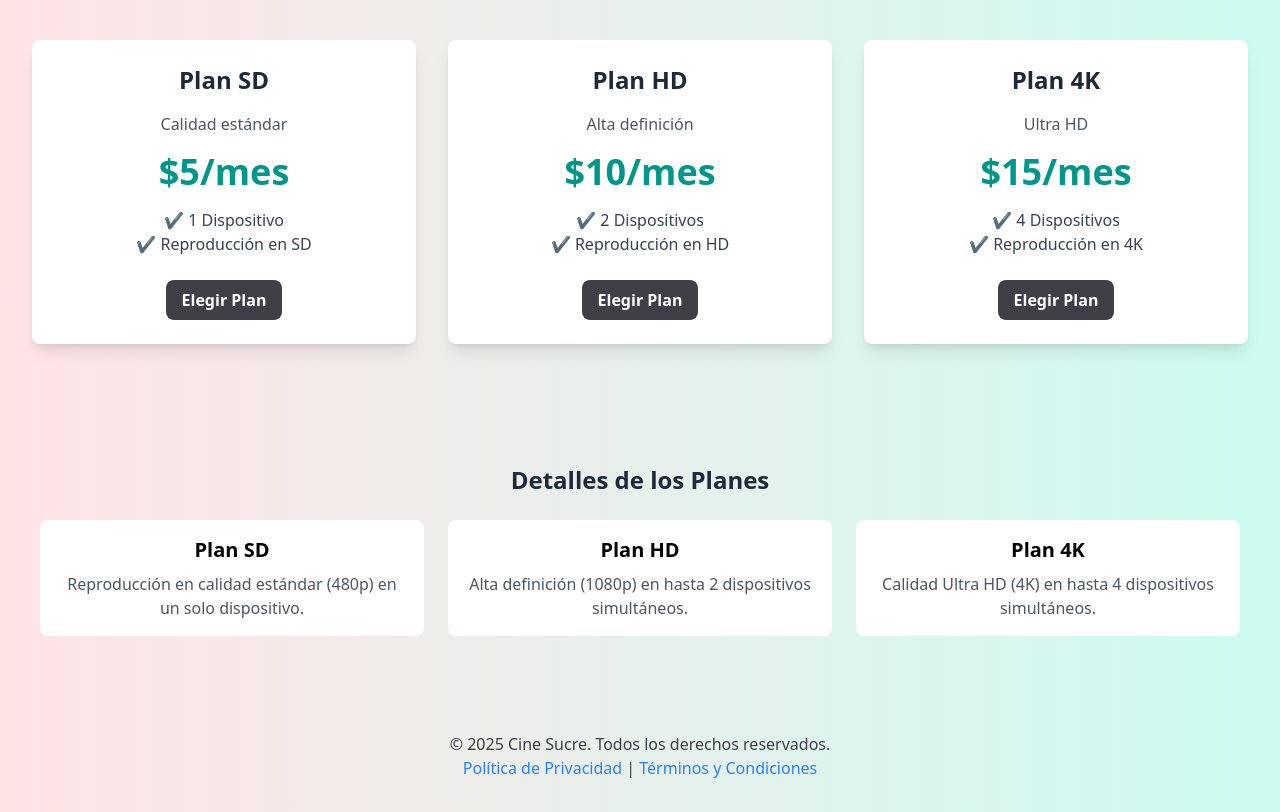
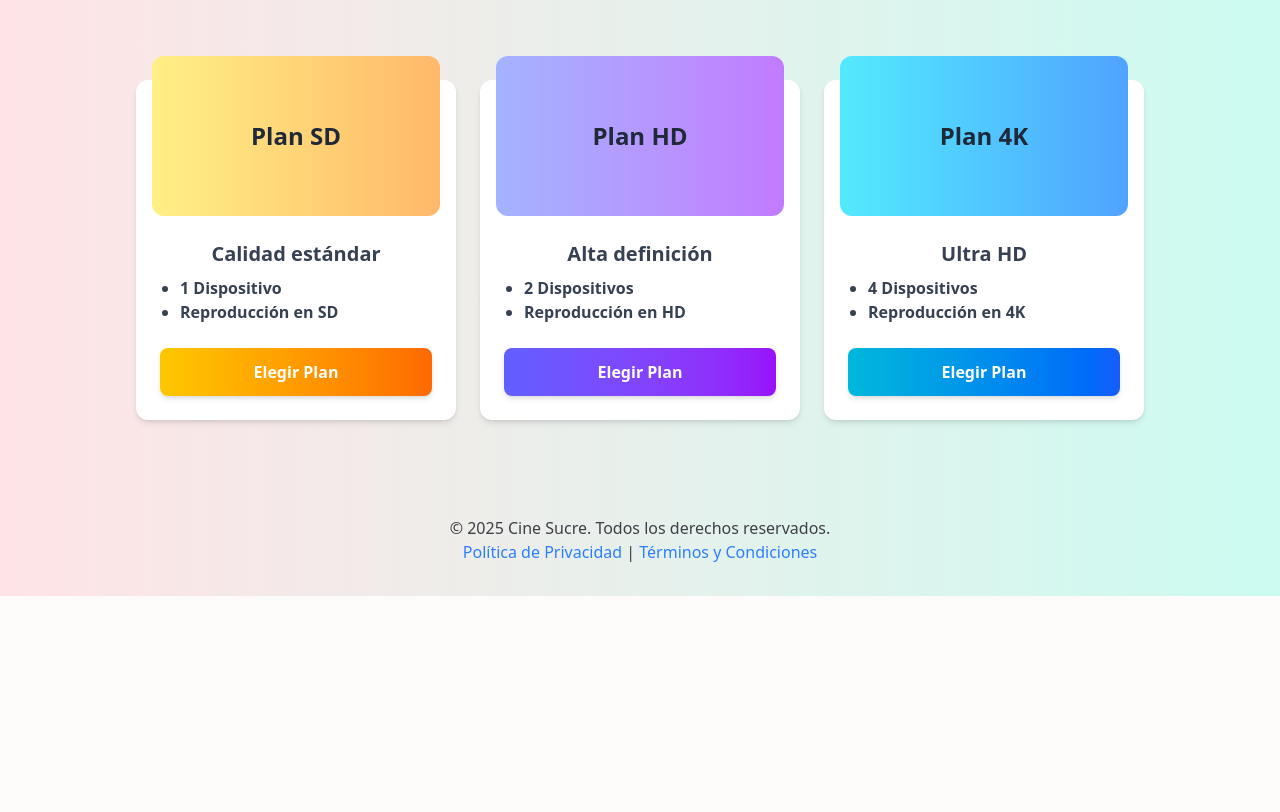
Before and after one commit to EverDCA/ProyectoEmpresa, a Flask app: page /plans in a window 1280 px wide. Shown: the part 212-1024 px from the top of the page. After the commit the page ends 808 px from the top, so only its background shows below. Run offline with Flask 3, Linux system fonts and the light colour scheme; style sheets or scripts are compiled from the project's sources.

Commit message:
update templates

```diff
--- a/templates/index.html
+++ b/templates/index.html
@@ -22,7 +22,7 @@
                 </ul>
             </div>
         </div>
-        <a href="/login"><button type="submit" class="w-40 bg-zinc-700 text-white font-bold py-2 px-4 rounded-lg hover:bg-zinc-800 transition duration-200">Iniciar Sesión</button></a>
+        <a href="/login"><button type="submit" class="w-40 rounded-lg bg-gradient-to-r from-cyan-400 to-blue-400 p-3 font-bold text-gray-800 shadow-md hover:shadow-lg">Iniciar Sesión</button></a>
     </nav>
     <!-- End Navigation Bar -->
 
@@ -34,7 +34,7 @@
         <div class="w-full md:w-1/2 text-center md:text-left p-4">
             <h1 class="lg:text-5xl font-bold leading-tight text-3xl">Cine Sucre</h1>
             <p class="mt-4 text-lg font-normal">Mira las mejores películas y al mejor precio con Cine Sucre. Ofrecemos servicios de streaming de la mejor calidad!</p>
-            <button type="submit" class="w-40 bg-zinc-700 text-white font-bold py-2 px-4 mt-10 rounded-lg hover:bg-zinc-800 transition duration-200 ">Ver Más!</button>
+            <button type="submit" class="w-60 rounded-lg bg-gradient-to-r from-yellow-300 to-orange-300 p-3 font-bold text-gray-800 shadow-md hover:shadow-lg mt-10">Ver Más!</button>
         </div>
     </div>
 </header>
--- a/templates/login.html
+++ b/templates/login.html
@@ -6,7 +6,7 @@
     <link rel="stylesheet" href="{{url_for('static',filename='output.css')}}">
     <title>Login</title>
 </head>
-<body class="flex flex-col items-center justify-center min-h-screen w-full bg-cover bg-center bg-gradient-to-r from-rose-100 to-teal-100 p-4">
+<body class="flex flex-col items-center min-h-screen w-full bg-cover bg-center bg-gradient-to-r from-rose-100 to-teal-100 p-4">
     {% include 'nav.html' %}
 
     <div class="bg-white p-6 rounded-lg shadow-xl w-full max-w-sm sm:max-w-md md:max-w-lg lg:max-w-xl">
@@ -29,7 +29,7 @@
           </div>
 
           <button type="submit"
-              class="w-full bg-zinc-700 text-white font-bold py-2 px-4 rounded-lg hover:bg-zinc-800 transition duration-200">
+          class="w-full rounded-lg bg-gradient-to-r from-indigo-400 to-purple-400 p-3 font-bold text-gray-800 shadow-md hover:shadow-lg">
               Iniciar Sesión
           </button>
       </form>
--- a/templates/plans.html
+++ b/templates/plans.html
@@ -1,10 +1,9 @@
 <!DOCTYPE html>
-<html lang="en">
+<html lang="es">
 <head>
     <meta charset="UTF-8">
     <meta name="viewport" content="width=device-width, initial-scale=1.0">
     <link rel="stylesheet" href="{{url_for('static',filename='output.css')}}">
-
     <title>Planes de Streaming</title>
 </head>
 <body class="flex flex-col min-h-screen bg-gradient-to-r from-rose-100 to-teal-100 p-4">
@@ -16,66 +15,66 @@
 </header>
 
 <!-- Main Content -->
-<main class="flex-1 container mx-auto py-10 px-4">
-    <div class="grid grid-cols-1 md:grid-cols-3 gap-8">
+<main class="flex justify-center items-center flex-1 py-10 px-2 sm:px-4">
+    <div class="grid grid-cols-1  md:grid-cols-2 lg:grid-cols-3 gap-6 max-w-6xl mx-auto ">
         <!-- Plan SD -->
-        <div class="bg-white rounded-lg shadow-lg p-6 text-center">
-            <h2 class="text-2xl font-bold text-gray-800">Plan SD</h2>
-            <p class="mt-4 text-gray-600">Calidad estándar</p>
-            <p class="text-4xl font-extrabold mt-4 text-teal-600">$5/mes</p>
-            <ul class="mt-4 text-gray-700">
-                <li>✔ 1 Dispositivo</li>
-                <li>✔ Reproducción en SD</li>
-            </ul>
-            <button class="mt-6 bg-zinc-700 text-white font-bold py-2 px-4 rounded-lg hover:bg-zinc-800 transition duration-200">Elegir Plan</button>
+        <div class=" flex w-full sm:w-80 flex-col rounded-xl bg-white bg-clip-border text-gray-700 shadow-md mt-10">
+            <div class=" mx-4 -mt-6 h-40 overflow-hidden rounded-xl bg-gradient-to-r from-yellow-200 to-orange-300 text-gray-800 text-2xl font-bold flex justify-center items-center">
+                Plan SD
+            </div>
+            <div class="p-6 text-center">
+                <h5 class="mb-2 text-xl font-bold">Calidad estándar</h5>
+                <ul class="text-gray-700 font-semibold list-disc text-left pl-5">
+                    <li>1 Dispositivo</li>
+                    <li>Reproducción en SD</li>
+                </ul>
+            </div>
+            <div class="p-6 pt-0">
+                <button class="w-full rounded-lg bg-gradient-to-r from-yellow-400 to-orange-500 p-3 font-bold text-white shadow-md hover:shadow-lg hover:from-yellow-500 hover:to-orange-600 transition">
+                    Elegir Plan
+                </button>
+            </div>
         </div>
 
         <!-- Plan HD -->
-        <div class="bg-white rounded-lg shadow-lg p-6 text-center">
-            <h2 class="text-2xl font-bold text-gray-800">Plan HD</h2>
-            <p class="mt-4 text-gray-600">Alta definición</p>
-            <p class="text-4xl font-extrabold mt-4 text-teal-600">$10/mes</p>
-            <ul class="mt-4 text-gray-700">
-                <li>✔ 2 Dispositivos</li>
-                <li>✔ Reproducción en HD</li>
-            </ul>
-            <button class="mt-6 bg-zinc-700 text-white font-bold py-2 px-4 rounded-lg hover:bg-zinc-800 transition duration-200">Elegir Plan</button>
+        <div class=" flex w-full sm:w-80 flex-col rounded-xl bg-white bg-clip-border text-gray-700 shadow-md mt-10">
+            <div class=" mx-4 -mt-6 h-40 overflow-hidden rounded-xl bg-gradient-to-r from-indigo-300 to-purple-400 text-gray-800 text-2xl font-bold flex justify-center items-center">
+                Plan HD
+            </div>
+            <div class="p-6 text-center">
+                <h5 class="mb-2 text-xl font-bold">Alta definición</h5>
+                <ul class="text-gray-700 font-semibold list-disc text-left pl-5">
+                    <li>2 Dispositivos</li>
+                    <li>Reproducción en HD</li>
+                </ul>
+            </div>
+            <div class="p-6 pt-0">
+                <button class="w-full rounded-lg bg-gradient-to-r from-indigo-500 to-purple-600 p-3 font-bold text-white shadow-md hover:shadow-lg hover:from-indigo-600 hover:to-purple-700 transition">
+                    Elegir Plan
+                </button>
+            </div>
         </div>
 
         <!-- Plan 4K -->
-        <div class="bg-white rounded-lg shadow-lg p-6 text-center">
-            <h2 class="text-2xl font-bold text-gray-800">Plan 4K</h2>
-            <p class="mt-4 text-gray-600">Ultra HD</p>
-            <p class="text-4xl font-extrabold mt-4 text-teal-600">$15/mes</p>
-            <ul class="mt-4 text-gray-700">
-                <li>✔ 4 Dispositivos</li>
-                <li>✔ Reproducción en 4K</li>
-            </ul>
-            <button class="mt-6 bg-zinc-700 text-white font-bold py-2 px-4 rounded-lg hover:bg-zinc-800 transition duration-200">Elegir Plan</button>
+        <div class=" flex w-full sm:w-80 flex-col rounded-xl bg-white bg-clip-border text-gray-700 shadow-md mt-10">
+            <div class=" mx-4 -mt-6 h-40 overflow-hidden rounded-xl bg-gradient-to-r from-cyan-300 to-blue-400 text-gray-800 text-2xl font-bold flex justify-center items-center">
+                Plan 4K
+            </div>
+            <div class="p-6 text-center">
+                <h5 class="mb-2 text-xl font-bold">Ultra HD</h5>
+                <ul class="text-gray-700 font-semibold list-disc text-left pl-5">
+                    <li>4 Dispositivos</li>
+                    <li>Reproducción en 4K</li>
+                </ul>
+            </div>
+            <div class="p-6 pt-0">
+                <button class="w-full rounded-lg bg-gradient-to-r from-cyan-500 to-blue-600 p-3 font-bold text-white shadow-md hover:shadow-lg hover:from-cyan-600 hover:to-blue-700 transition">
+                    Elegir Plan
+                </button>
+            </div>
         </div>
     </div>
 </main>
-
-<!-- Additional Info -->
-<section class=" py-10 mt-10">
-    <div class="container mx-auto px-6">
-        <h2 class="text-2xl font-bold text-center text-gray-800 mb-6">Detalles de los Planes</h2>
-        <div class="grid grid-cols-1 md:grid-cols-3 gap-6 text-center">
-            <div class="bg-white p-4 rounded-lg">
-                <h3 class="text-xl font-semibold">Plan SD</h3>
-                <p class="text-gray-600 mt-2">Reproducción en calidad estándar (480p) en un solo dispositivo.</p>
-            </div>
-            <div class="bg-white p-4 rounded-lg">
-                <h3 class="text-xl font-semibold">Plan HD</h3>
-                <p class="text-gray-600 mt-2">Alta definición (1080p) en hasta 2 dispositivos simultáneos.</p>
-            </div>
-            <div class="bg-white p-4 rounded-lg">
-                <h3 class="text-xl font-semibold">Plan 4K</h3>
-                <p class="text-gray-600 mt-2">Calidad Ultra HD (4K) en hasta 4 dispositivos simultáneos.</p>
-            </div>
-        </div>
-    </div>
-</section>
 
 <!-- Footer -->
 {% include 'footer.html' %}
--- a/templates/recover.html
+++ b/templates/recover.html
@@ -5,7 +5,9 @@
     <link rel="stylesheet" href="{{url_for('static',filename='output.css')}}">
     <title>Recuperar Contraseña</title>
 </head>
-<body class="flex flex-col items-center justify-center min-h-screen w-full bg-cover bg-center bg-gradient-to-r from-rose-100 to-teal-100 p-4">
+<body class="flex flex-col items-center min-h-screen w-full bg-cover bg-center bg-gradient-to-r from-rose-100 to-teal-100 p-4">
+
+
         {% include 'nav.html' %}
 
     <div class="bg-white p-6 rounded-lg shadow-xl w-full max-w-sm sm:max-w-md md:max-w-lg lg:max-w-xl">
@@ -22,7 +24,7 @@
             </div>
 
             <button type="submit"
-                class="w-full bg-zinc-700 text-white font-bold py-2 px-4 rounded-lg hover:bg-zinc-800 transition duration-200">
+                class="w-full rounded-lg bg-gradient-to-r from-indigo-400 to-purple-400 p-3 font-bold text-gray-800 shadow-md hover:shadow-lg">
                 Enviar Enlace de Recuperación
             </button>
         </form>
--- a/templates/register.html
+++ b/templates/register.html
@@ -7,7 +7,7 @@
     <link rel="stylesheet" href="{{url_for('static',filename='output.css')}}">
     <title>Registro</title>
 </head>
-<body class="flex flex-col items-center justify-center min-h-screen w-full bg-cover bg-center bg-gradient-to-r from-rose-100 to-teal-100 p-4">
+<body class="flex flex-col items-center min-h-screen w-full bg-cover bg-center bg-gradient-to-r from-rose-100 to-teal-100 p-4">
         {% include 'nav.html' %}
 
     <div class="bg-white p-6 rounded-lg shadow-xl w-full max-w-sm sm:max-w-md md:max-w-lg lg:max-w-xl">
@@ -31,7 +31,7 @@
                     class="w-full px-4 py-2 border rounded-lg focus:outline-none focus:ring-2 focus:ring-blue-400">
             </div>
             <button type="submit"
-            class="w-full bg-zinc-700 text-white font-bold py-2 px-4 rounded-lg hover:bg-zinc-800 transition duration-200">
+            class="w-full rounded-lg bg-gradient-to-r from-indigo-400 to-purple-400 p-3 font-bold text-gray-800 shadow-md hover:shadow-lg">
                 Registrarse
             </button>
         </form>
```
Also changed, not shown: templates/interface.html (+4 -15 lines).
